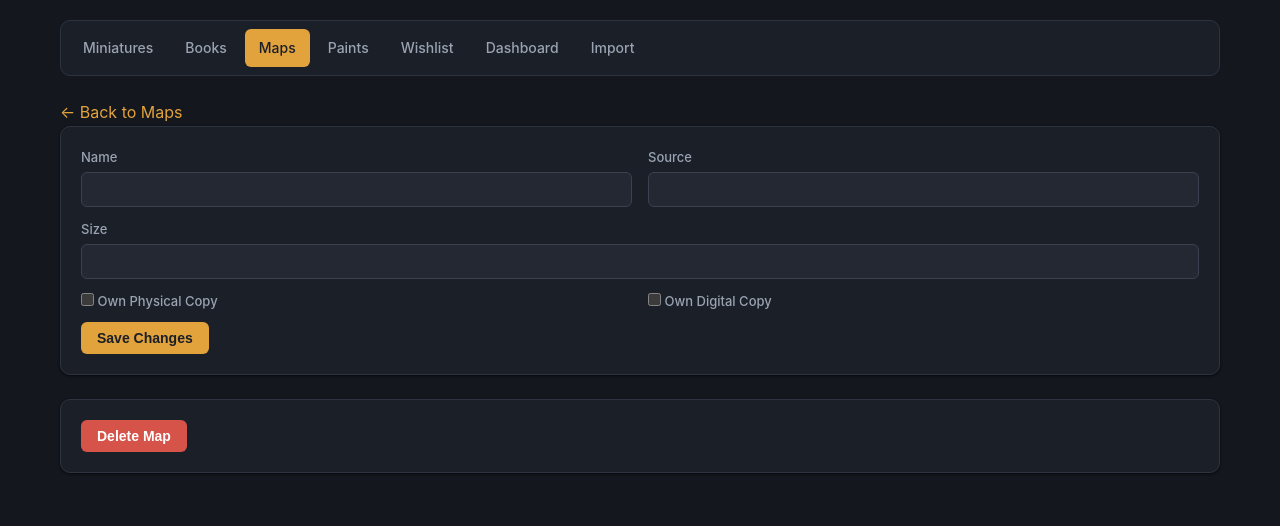
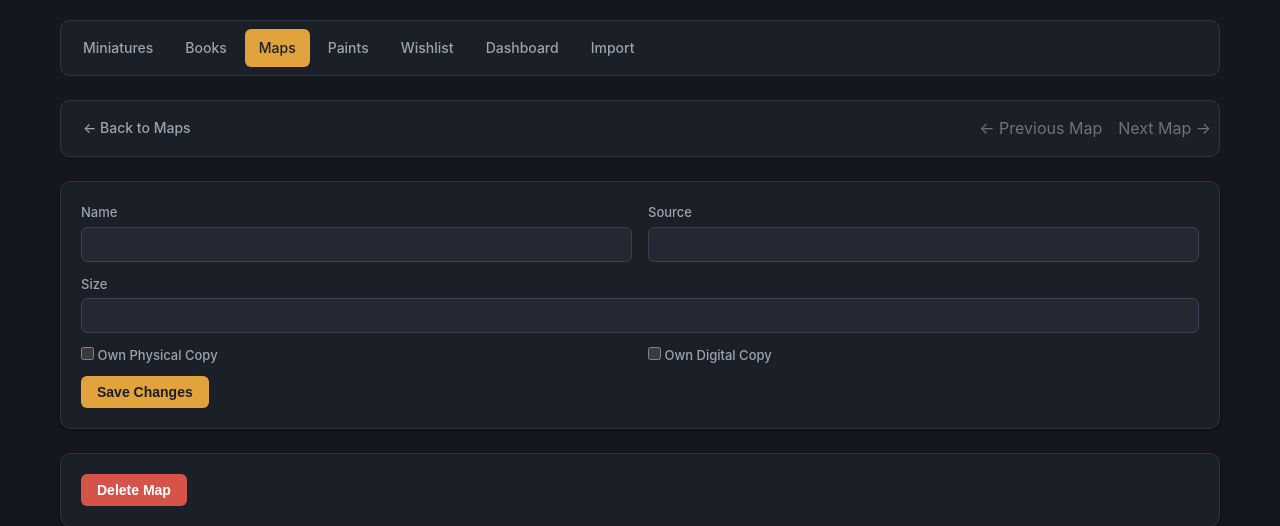
Before and after one commit to lcockerham/mini-tracker, a FastAPI app: page /maps/1 in a window 1280 px wide. Shown: the top 526 px of the page. Run offline with FastAPI, Linux system fonts and the light colour scheme; data that the repository does not hold is empty.

Commit message:
Add prev/next navigation to Maps
Mirrors the Books detail-page pager: filtered search/ownership state
is preserved across prev/next/back links via a navigation_query param,
with a "N of M" position indicator.

Also fixes two leftover book-* class names that survived the earlier
book -> generic detail-layout rename (BSD sed's \b silently no-op'd
on `class="book-cover"` and the bare `.book-cover` CSS rule), and
generalizes .book-navigation* to .item-navigation* now that Books and
Maps share the same pager component.

Co-Authored-By: Claude Sonnet 5 <noreply@anthropic.com>
Claude-Session: https://claude.ai/code/session_0121VxxwJstaJKNTgwE2uyBM

```diff
--- a/app/routers/maps.py
+++ b/app/routers/maps.py
@@ -1,5 +1,6 @@
 from pathlib import Path
 from typing import Optional
+from urllib.parse import urlencode
 
 from fastapi import APIRouter, Depends, Form, Request
 from fastapi.responses import RedirectResponse
@@ -23,6 +24,33 @@ def _map_image_url(map_id: int) -> Optional[str]:
     return None
 
 
+def _filtered_maps_query(db: Session, search: Optional[str], ownership: Optional[str]):
+    query = db.query(Map)
+    if search:
+        query = query.filter(Map.name.ilike(f"%{search}%"))
+    if ownership == "physical":
+        query = query.filter(Map.owns_physical.is_(True))
+    elif ownership == "digital":
+        query = query.filter(Map.owns_digital.is_(True))
+    return query
+
+
+def _navigation_query(search: Optional[str], ownership: Optional[str]) -> str:
+    params = []
+    if search:
+        params.append(("search", search))
+    if ownership in ("physical", "digital"):
+        params.append(("ownership", ownership))
+    return urlencode(params)
+
+
+def _navigation_query_from_request(request: Request) -> str:
+    return _navigation_query(
+        request.query_params.get("search"),
+        request.query_params.get("ownership"),
+    )
+
+
 @router.get("/maps")
 def list_maps(
     request: Request,
@@ -30,18 +58,13 @@ def list_maps(
     ownership: Optional[str] = None,
     db: Session = Depends(get_db),
 ):
-    query = db.query(Map)
-    if search:
-        query = query.filter(Map.name.ilike(f"%{search}%"))
-    if ownership == "physical":
-        query = query.filter(Map.owns_physical.is_(True))
-    elif ownership == "digital":
-        query = query.filter(Map.owns_digital.is_(True))
+    query = _filtered_maps_query(db, search, ownership)
     maps = query.order_by(Map.name, Map.id).all()
     return templates.TemplateResponse(request, "maps/list.html", {
         "maps": maps,
         "search": search,
         "ownership": ownership,
+        "navigation_query": _navigation_query(search, ownership),
     })
 
 
@@ -72,16 +95,45 @@ def create_map(
 
 
 @router.get("/maps/{map_id}")
-def get_map(request: Request, map_id: int, db: Session = Depends(get_db)):
+def get_map(
+    request: Request,
+    map_id: int,
+    search: Optional[str] = None,
+    ownership: Optional[str] = None,
+    db: Session = Depends(get_db),
+):
     map_ = db.query(Map).get(map_id)
+    navigation_maps = (
+        _filtered_maps_query(db, search, ownership).order_by(Map.name, Map.id).all()
+    )
+    current_index = next(
+        (index for index, item in enumerate(navigation_maps) if item.id == map_id),
+        None,
+    )
+    previous_map = None
+    next_map = None
+    if current_index is not None:
+        if current_index > 0:
+            previous_map = navigation_maps[current_index - 1]
+        if current_index + 1 < len(navigation_maps):
+            next_map = navigation_maps[current_index + 1]
+
+    navigation_query = _navigation_query(search, ownership)
     return templates.TemplateResponse(request, "maps/detail.html", {
         "map": map_,
         "image_url": _map_image_url(map_id),
+        "previous_map": previous_map,
+        "next_map": next_map,
+        "map_position": current_index + 1 if current_index is not None else None,
+        "map_count": len(navigation_maps),
+        "navigation_query": navigation_query,
+        "maps_url": f"/maps?{navigation_query}" if navigation_query else "/maps",
     })
 
 
 @router.post("/maps/{map_id}/edit")
 def update_map(
+    request: Request,
     map_id: int,
     name: str = Form(...),
     source: Optional[str] = Form(None),
@@ -97,12 +149,18 @@ def update_map(
     map_.owns_physical = bool(owns_physical)
     map_.owns_digital = bool(owns_digital)
     db.commit()
-    return RedirectResponse(url=f"/maps/{map_id}", status_code=303)
+    navigation_query = _navigation_query_from_request(request)
+    map_url = f"/maps/{map_id}"
+    if navigation_query:
+        map_url = f"{map_url}?{navigation_query}"
+    return RedirectResponse(url=map_url, status_code=303)
 
 
 @router.post("/maps/{map_id}/delete")
-def delete_map(map_id: int, db: Session = Depends(get_db)):
+def delete_map(request: Request, map_id: int, db: Session = Depends(get_db)):
     map_ = db.query(Map).get(map_id)
     db.delete(map_)
     db.commit()
-    return RedirectResponse(url="/maps", status_code=303)
+    navigation_query = _navigation_query_from_request(request)
+    maps_url = f"/maps?{navigation_query}" if navigation_query else "/maps"
+    return RedirectResponse(url=maps_url, status_code=303)
--- a/app/static/css/style.css
+++ b/app/static/css/style.css
@@ -351,7 +351,7 @@ button:hover, .btn:hover {
     border-radius: 6px;
 }
 
-.book-navigation {
+.item-navigation {
     display: flex;
     align-items: center;
     justify-content: space-between;
@@ -359,24 +359,24 @@ button:hover, .btn:hover {
     margin-bottom: 24px;
 }
 
-.book-navigation a {
+.item-navigation a {
     margin-right: 0;
 }
 
-.book-navigation-pager {
+.item-navigation-pager {
     display: flex;
     align-items: center;
     justify-content: flex-end;
     gap: 16px;
 }
 
-.book-navigation-position,
-.book-navigation-disabled {
+.item-navigation-position,
+.item-navigation-disabled {
     color: var(--text-muted);
     white-space: nowrap;
 }
 
-.book-navigation-position {
+.item-navigation-position {
     color: var(--text-secondary);
     font-size: 14px;
 }
@@ -393,7 +393,7 @@ button:hover, .btn:hover {
     top: 20px;
 }
 
-.book-cover {
+.cover-image {
     display: block;
     width: 100%;
     height: auto;
@@ -403,12 +403,12 @@ button:hover, .btn:hover {
 }
 
 @media (max-width: 800px) {
-    .book-navigation {
+    .item-navigation {
         align-items: flex-start;
         flex-direction: column;
     }
 
-    .book-navigation-pager {
+    .item-navigation-pager {
         justify-content: space-between;
         width: 100%;
     }
--- a/app/templates/maps/detail.html
+++ b/app/templates/maps/detail.html
@@ -3,7 +3,24 @@
 
 {% block content %}
 <h1>{{ map.name }}</h1>
-<p><a href="/maps">&larr; Back to Maps</a></p>
+<nav class="item-navigation" aria-label="Map navigation">
+    <a href="{{ maps_url }}" class="item-navigation-back">&larr; Back to Maps</a>
+    <div class="item-navigation-pager">
+        {% if previous_map %}
+        <a href="/maps/{{ previous_map.id }}{% if navigation_query %}?{{ navigation_query }}{% endif %}" rel="prev" title="{{ previous_map.name }}">&larr; Previous Map</a>
+        {% else %}
+        <span class="item-navigation-disabled">&larr; Previous Map</span>
+        {% endif %}
+        {% if map_position %}
+        <span class="item-navigation-position">{{ map_position }} of {{ map_count }}</span>
+        {% endif %}
+        {% if next_map %}
+        <a href="/maps/{{ next_map.id }}{% if navigation_query %}?{{ navigation_query }}{% endif %}" rel="next" title="{{ next_map.name }}">Next Map &rarr;</a>
+        {% else %}
+        <span class="item-navigation-disabled">Next Map &rarr;</span>
+        {% endif %}
+    </div>
+</nav>
 
 <div class="detail-layout{{ ' has-cover' if image_url }}">
 <div class="detail-info">
@@ -49,7 +66,7 @@
 
 {% if image_url %}
 <aside class="cover-panel">
-    <img class="book-cover" src="{{ image_url }}" alt="{{ map.name }} image">
+    <img class="cover-image" src="{{ image_url }}" alt="{{ map.name }} image">
 </aside>
 {% endif %}
 </div>
--- a/app/templates/maps/list.html
+++ b/app/templates/maps/list.html
@@ -41,7 +41,7 @@
     <tbody>
         {% for map in maps %}
         <tr>
-            <td><a href="/maps/{{ map.id }}">{{ map.name }}</a></td>
+            <td><a href="/maps/{{ map.id }}{% if navigation_query %}?{{ navigation_query }}{% endif %}">{{ map.name }}</a></td>
             <td>{{ map.source or '' }}</td>
             <td>{{ map.size or '' }}</td>
             <td>{{ '✓' if map.owns_physical else '' }}</td>
```
Also changed, not shown: app/templates/books/detail.html (+7 -7 lines), tests/test_books.py (+4 -4 lines), tests/test_maps.py (+55 -1 lines).
